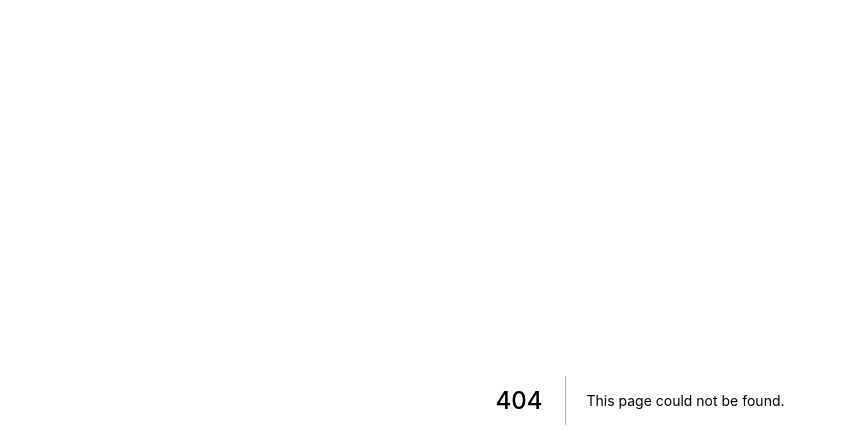
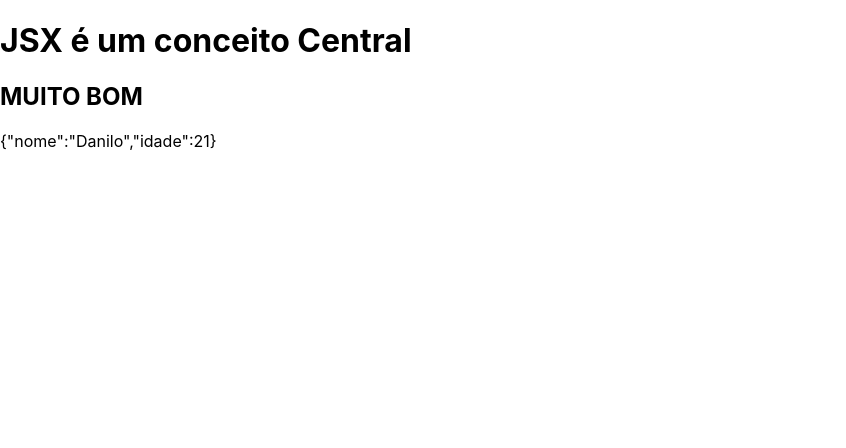
Before and after one commit to DevDaniloFerrari/fundamentos-nextjs, a Next.js app: page /jsx in a window 1280 px wide. Before the commit this address had no page. Shown: the top 448 px of the page, without its empty margins (0-846 px from the left). Built offline with nearby package versions, Linux system fonts and the light colour scheme.

Commit message:
conceito do jsx

```diff
--- /dev/null
+++ b/src/pages/jsx.jsx
@@ -0,0 +1,17 @@
+export default function Jsx() {
+    const titulo = <h1>JSX é um conceito Central</h1>
+
+    function subtitulo() {
+        return <h2>{"muito bom".toUpperCase()}</h2>
+    }
+
+    return (
+        <div>
+            {titulo}
+            {subtitulo()}
+            <p>
+                {JSON.stringify({ nome: 'Danilo', idade: 21 })}
+            </p>
+        </div>
+    )
+}
```
